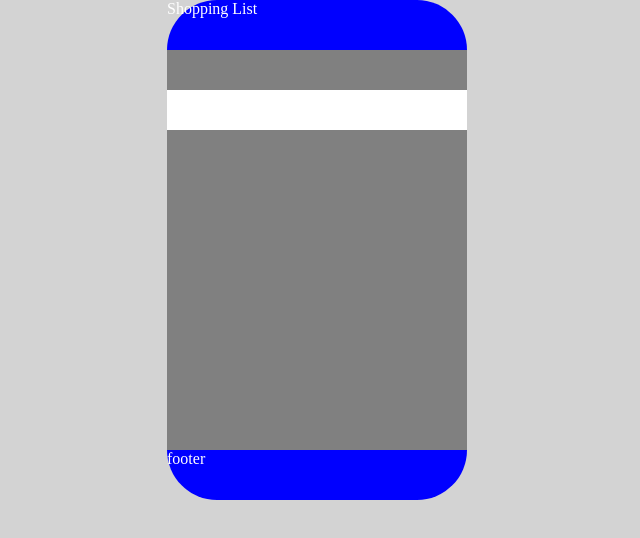
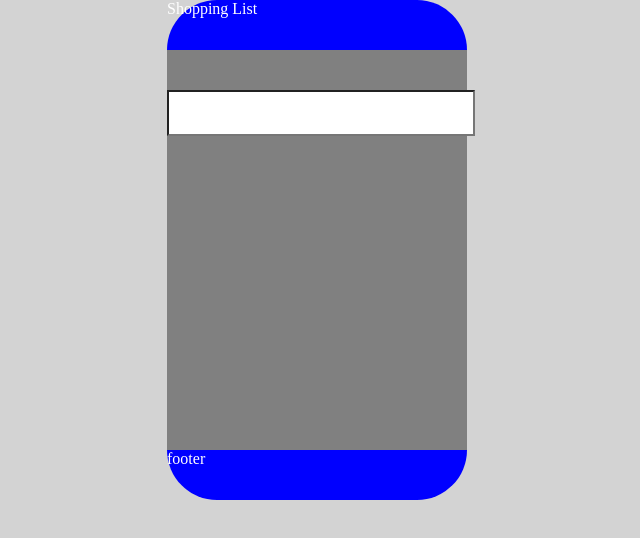
Before and after one commit to bellmin9321/portfolio, a website: page shop.html in a window 1280 px wide. Shown: the whole page, without its empty margins (323-963 px from the left). Drawn offline with Linux system fonts and the light colour scheme.

Commit message:
add input

```diff
--- a/shop.html
+++ b/shop.html
@@ -13,7 +13,7 @@
 
     <section>
       <div class="list"></div>
-      <div class="text"></div>
+      <input type="text" class="text">
     </section>
 
     <footer>footer</footer>
```
